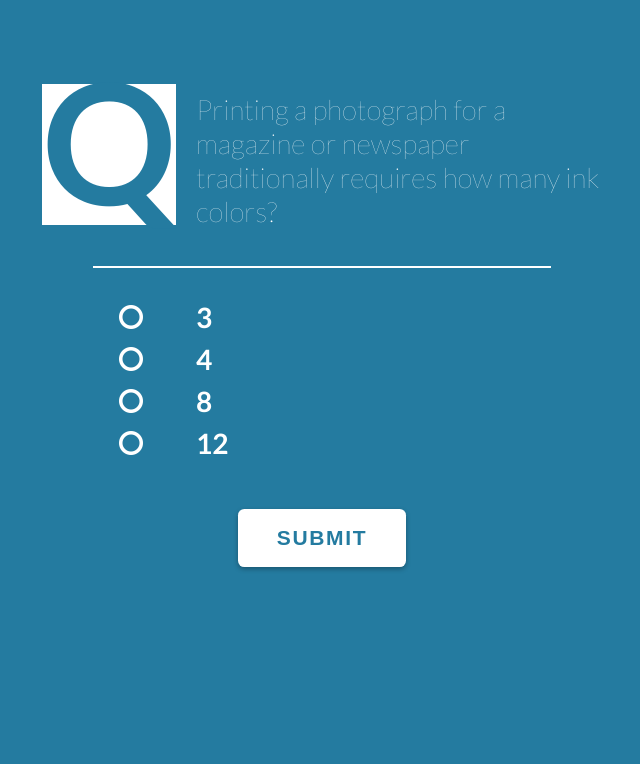
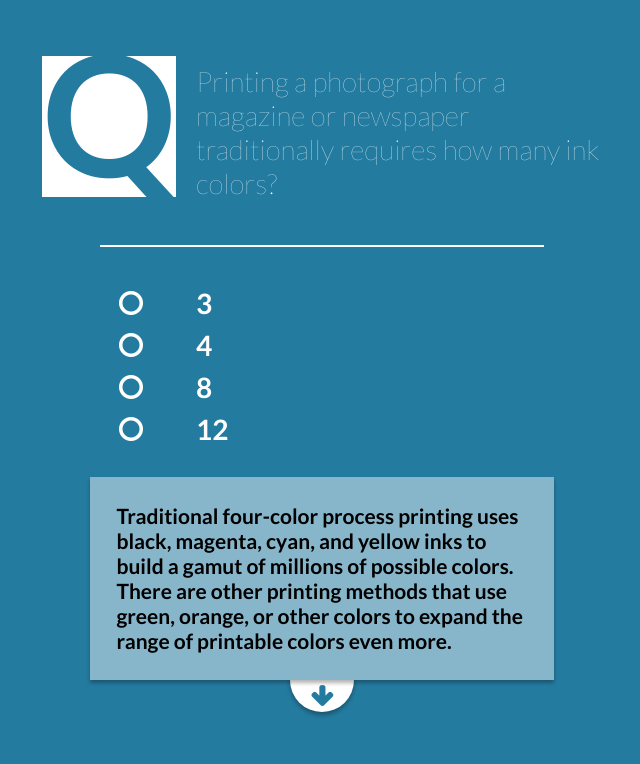
Before and after one commit to B-Paul/print-tech-quiz-app, a plain HTML site: page index.html in a window 1280 px wide. Shown: the whole page, without its empty margins (318-958 px from the left). Drawn offline with Linux system fonts and the light colour scheme.

Commit message:
Add explanation paragraph and transform submit button in response. Next: animate the explanation

```diff
--- a/css/styles.less
+++ b/css/styles.less
@@ -1,13 +1,17 @@
 @red: #ea2b1f;
 @red-muted: mix(@red, white, 55%);
 @blue: #247ba0;
-@blue-muted: mix(@blue, white, 75%);;
+@blue-muted: mix(@blue, white, 55%);;
 @green: #53dd6c;
-@green-muted: mix(@green, white, 75%);;
+@green-muted: mix(@green, white, 55%);;
 @purple: #69255c;
-@purple-muted: mix(@purple, white, 75%);;
+@purple-muted: mix(@purple, white, 55%);;
 @cyan: #62bec1;
-@cyan-muted: mix(@cyan, white, 75%);;
+@cyan-muted: mix(@cyan, white, 55%);;
+
+p {
+  margin: 0;
+}
 
 body {
   font-family: Lato, Tahoma, sans-serif;
@@ -44,70 +48,6 @@ body {
   margin: 0 auto;
   padding: 2em 0;
   box-sizing: border-box;
-
-  button {
-    font-size: .75em;
-    font-weight: 700;
-    letter-spacing: .08em;
-    width: 8em;
-    height: 2.75em;
-    border-radius: .3em;
-    display: block;
-    margin: 0 auto;
-    color: inherit;
-    border: none;
-    box-shadow: 0 .1em .25em rgba(0,0,0,.3);
-    transition: background .2s linear;
-    cursor: pointer;
-
-    &:hover {
-      .scheme-1 & {
-        background: @green-muted !important;
-      }
-      .scheme-2 & {
-        background: @blue-muted !important;
-      }
-      .scheme-3 & {
-        background: @cyan-muted !important;
-      }
-      .scheme-4 & {
-        background: @green-muted !important;
-      }
-      .scheme-5 & {
-        background: @red-muted !important;
-      }
-    }
-
-    &::before {
-      visibility: hidden;
-    }
-
-    &.continue {
-      font-size: 0;
-
-      &::before {
-        visibility: visible;
-      }
-    }
-
-    .scheme-1 & {
-      background: @green;
-    }
-    .scheme-2 & {
-      background: @blue;
-    }
-    .scheme-3 & {
-      background: white;
-      color: @blue;
-    }
-    .scheme-4 & {
-      background: @green;
-    }
-    .scheme-5 & {
-      background: white;
-      color: @red;
-    }
-  }
 
   .scheme-4 & {
     color: black;
@@ -152,14 +92,16 @@ body {
   }
 }
 
-.choices {
-
+fieldset {
   border: none;
   clear: both;
+}
+
+.choices {
 
   &::before {
     content: '';
-    margin: 0 1em;
+    margin: 1.25em;
     display: block;
     border-bottom-style: solid;
     border-bottom-width: .08em;
@@ -191,6 +133,7 @@ body {
 
   ul {
     list-style: none;
+    margin: 0;
   }
 }
 
@@ -283,8 +226,107 @@ body {
   }
 }
 
+.actions {
+  min-height: 4em;
+  position: relative;
+}
+
+.submit {
+  position: relative;
+  font-size: .75em;
+  font-weight: 700;
+  letter-spacing: .08em;
+  width: 8em;
+  height: 2.75em;
+  border-radius: .3em;
+  display: block;
+  margin: 0 auto;
+  color: inherit;
+  border: none;
+  box-shadow: 0 .2rem .25rem rgba(0,0,0,.3);
+  transition: all .2s linear;
+  cursor: pointer;
+
+  &::before {
+    visibility: hidden;
+  }
+
+  .explanation ~ & {
+    font-size: 0;
+    width: 4rem;
+    height: 4rem;
+    top: -2rem;
+    border-radius: 50%;
+
+    &::before {
+      display: block;
+      margin-top: 2rem;
+      visibility: visible;
+      font-size: 1.5rem;
+    }
+  }
+
+  .scheme-1 & {
+    background: @green;
+  }
+  .scheme-2 & {
+    background: @blue;
+  }
+  .scheme-3 & {
+    background: white;
+    color: @blue;
+  }
+  .scheme-4 & {
+    background: @green;
+  }
+  .scheme-5 & {
+    background: white;
+    color: @red;
+  }
+
+  &:hover {
+    .scheme-1 & {
+      background: @green-muted;
+    }
+    .scheme-2 & {
+      background: @blue-muted;
+    }
+    .scheme-3 & {
+      background: @cyan-muted;
+    }
+    .scheme-4 & {
+      background: @green-muted;
+    }
+    .scheme-5 & {
+      background: @red-muted;
+    }
+  }
+}
+
 .explanation {
-  position: absolute;
+  position: relative;
+  font-size: .75em;
+  min-height: 5em;
   width: 80%;
-  top: 100%;
+  margin: 0 auto;
+  padding: 1.25em;
+  color: black;
+  box-shadow: 0 .2rem .25rem rgba(0,0,0,.3);
+  z-index: 10;
+
+  .scheme-1 & {
+    background: @purple-muted;
+  }
+  .scheme & {
+    background: @cyan-muted;
+  }
+  .scheme-3 & {
+    background: @blue-muted;
+  }
+  .scheme-4 & {
+    background: @green-muted;
+  }
+  .scheme-5 & {
+    background: @red-muted;
+  }
 }
--- a/index.html
+++ b/index.html
@@ -38,7 +38,10 @@
         </li>
       </ul>
     </fieldset>
-    <button class="submit" type="submit">SUBMIT</button>
+    <fieldset class="actions">
+      <p class="explanation">Traditional four-color process printing uses black, magenta, cyan, and yellow inks to build a gamut of millions of possible colors. There are other printing methods that use green, orange, or other colors to expand the range of printable colors even more.</p>
+      <button class="submit fa fa-arrow-down" type="submit">SUBMIT</button>
+    </fieldset>
   </form>
 </body>
 </html>
```
Also changed, not shown: css/styles.css.
